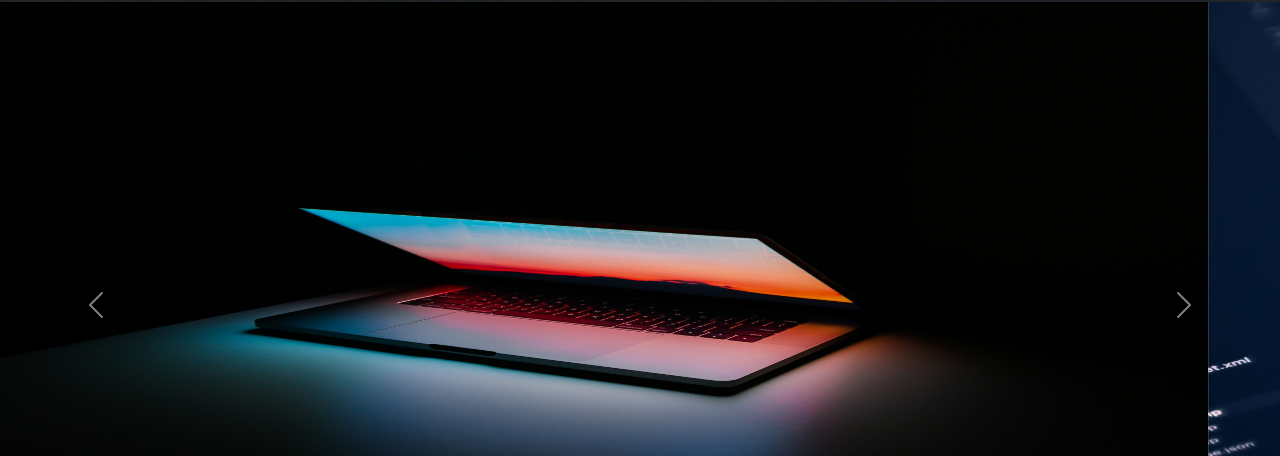
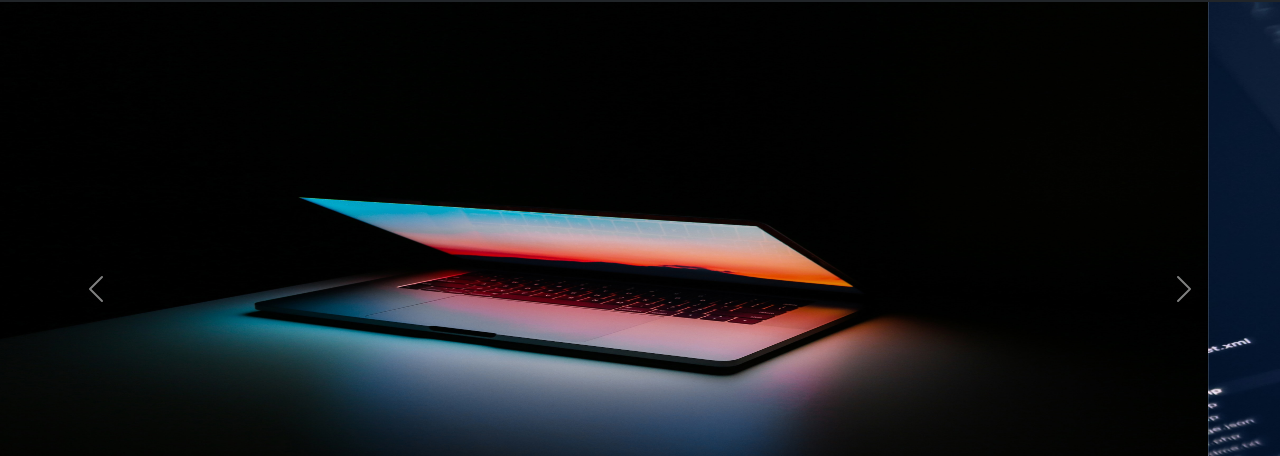
Before and after one commit to ASsakib/TechLand, a plain HTML site: page index.html in a window 1280 px wide. Shown: the part 60-516 px from the top of the page. Drawn offline with nearby package versions, Linux system fonts and the light colour scheme.

Commit message:
image sizing

```diff
--- a/css/global.css
+++ b/css/global.css
@@ -19,7 +19,7 @@ nav ul li{
     text-transform: uppercase;
 }
 .carousel img{
-    height:37.8rem;
+    height:35.8rem;
 }
 .bg-made{
     background-color: #f1f1f1;
```
